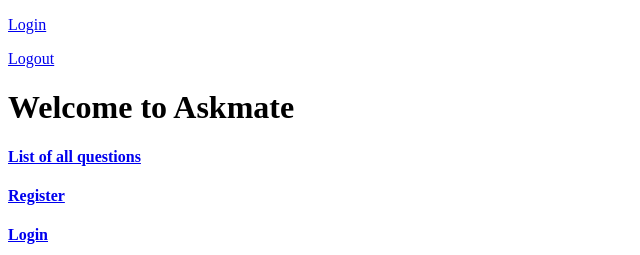
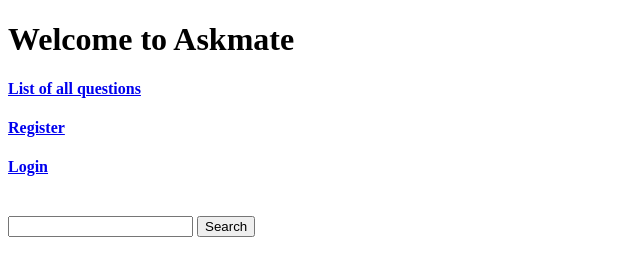
Before and after one commit to AdamReinmuller/Askmate, a Flask app: template templates/index.html in a window 1280 px wide. Shown: the top 255 px of the page, without its empty margins (0-640 px from the left). Run offline with Flask 2, Linux system fonts and the light colour scheme; the template is opened without the code that fills it, so the values that code supplies are empty; some libraries are stand-ins or nearby versions.

Commit message:
merged with user_page

```diff
--- a/templates/index.html
+++ b/templates/index.html
@@ -7,8 +7,6 @@
     <link rel="icon" href="{{ url_for('static', filename='icons/Askmate.ico') }}">
 </head>
 <body>
-<p><a href="/login">Login</a></p>
-<p><a href="/logout">Logout</a></p>
 {% if session['username'] %}
     <h1>Welcome {{ session['username'] }} to Askmate</h1>
     <h4><a href="/logout">Logout</a></h4>
```
